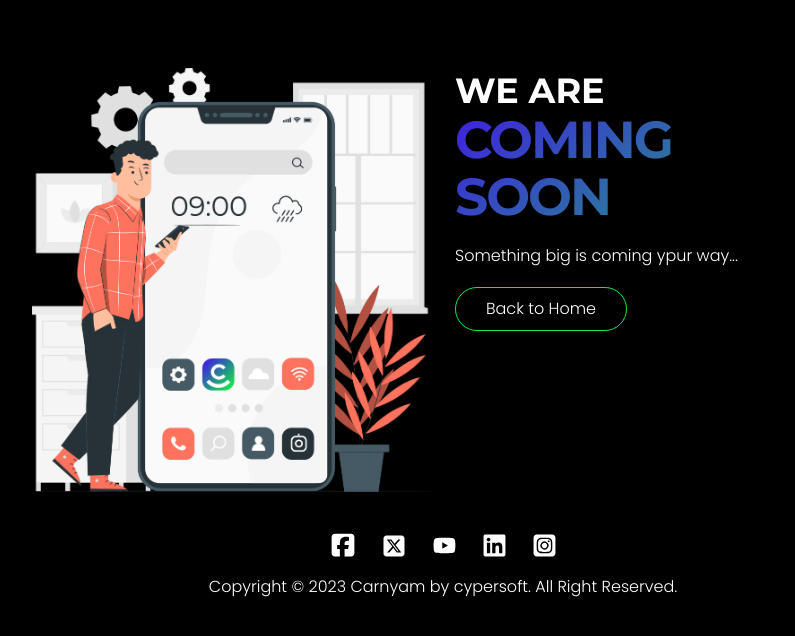
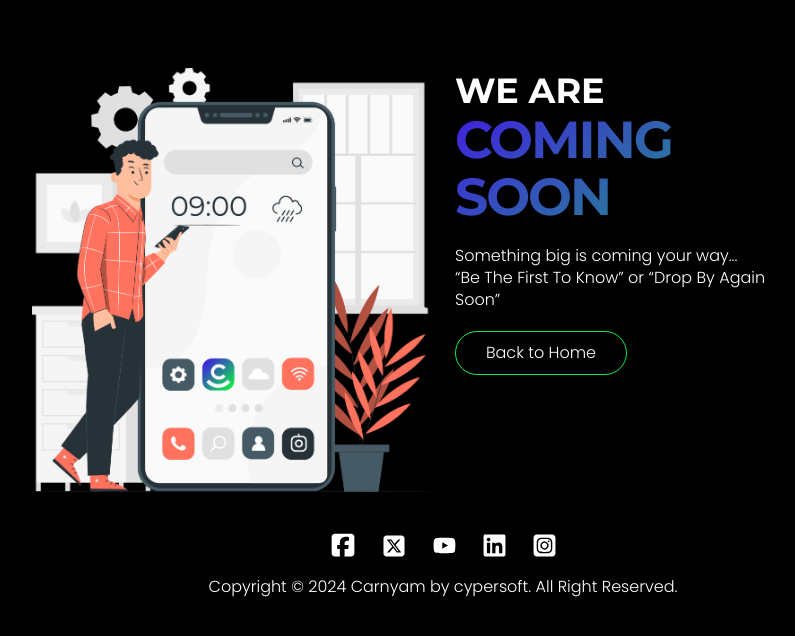
Before and after one commit to CypersoftGithub/Carnyam, a plain HTML site: page coming.html in a window 1280 px wide. Shown: the whole page, without its empty margins (197-992 px from the left). Drawn offline with Linux system fonts and the light colour scheme.

Commit message:
Update coming.html

```diff
--- a/coming.html
+++ b/coming.html
@@ -33,7 +33,7 @@
                         <div class="col-lg-6 col-md-6 d-flex flex-column align-items-md-start align-items-ms-center align-items-center text-md-start text-sm-center text-center" data-aos="fade-down">
                             <h3>WE ARE</h3>
                             <h2>COMING SOON</h2>
-                            <p>Something big is coming ypur way... </p>
+                            <p>Something big is coming your way... <br>“Be The First To Know” or “Drop By Again Soon”</p>
                             <a class="btn-hover1" href="index.html">Back to Home</a>
                         </div>
                     </div>
@@ -70,7 +70,7 @@
                                         d="M194.4 211.7a53.3 53.3 0 1 0 59.3 88.7 53.3 53.3 0 1 0 -59.3-88.7zm142.3-68.4c-5.2-5.2-11.5-9.3-18.4-12c-18.1-7.1-57.6-6.8-83.1-6.5c-4.1 0-7.9 .1-11.2 .1c-3.3 0-7.2 0-11.4-.1c-25.5-.3-64.8-.7-82.9 6.5c-6.9 2.7-13.1 6.8-18.4 12s-9.3 11.5-12 18.4c-7.1 18.1-6.7 57.7-6.5 83.2c0 4.1 .1 7.9 .1 11.1s0 7-.1 11.1c-.2 25.5-.6 65.1 6.5 83.2c2.7 6.9 6.8 13.1 12 18.4s11.5 9.3 18.4 12c18.1 7.1 57.6 6.8 83.1 6.5c4.1 0 7.9-.1 11.2-.1c3.3 0 7.2 0 11.4 .1c25.5 .3 64.8 .7 82.9-6.5c6.9-2.7 13.1-6.8 18.4-12s9.3-11.5 12-18.4c7.2-18 6.8-57.4 6.5-83c0-4.2-.1-8.1-.1-11.4s0-7.1 .1-11.4c.3-25.5 .7-64.9-6.5-83l0 0c-2.7-6.9-6.8-13.1-12-18.4zm-67.1 44.5A82 82 0 1 1 178.4 324.2a82 82 0 1 1 91.1-136.4zm29.2-1.3c-3.1-2.1-5.6-5.1-7.1-8.6s-1.8-7.3-1.1-11.1s2.6-7.1 5.2-9.8s6.1-4.5 9.8-5.2s7.6-.4 11.1 1.1s6.5 3.9 8.6 7s3.2 6.8 3.2 10.6c0 2.5-.5 5-1.4 7.3s-2.4 4.4-4.1 6.2s-3.9 3.2-6.2 4.2s-4.8 1.5-7.3 1.5l0 0c-3.8 0-7.5-1.1-10.6-3.2zM448 96c0-35.3-28.7-64-64-64H64C28.7 32 0 60.7 0 96V416c0 35.3 28.7 64 64 64H384c35.3 0 64-28.7 64-64V96zM357 389c-18.7 18.7-41.4 24.6-67 25.9c-26.4 1.5-105.6 1.5-132 0c-25.6-1.3-48.3-7.2-67-25.9s-24.6-41.4-25.8-67c-1.5-26.4-1.5-105.6 0-132c1.3-25.6 7.1-48.3 25.8-67s41.5-24.6 67-25.8c26.4-1.5 105.6-1.5 132 0c25.6 1.3 48.3 7.1 67 25.8s24.6 41.4 25.8 67c1.5 26.3 1.5 105.4 0 131.9c-1.3 25.6-7.1 48.3-25.8 67z" />
                                 </svg></a>
                             </div>
-                <p class="text-center ps-1 pe-1">Copyright © 2023 Carnyam by cypersoft. All Right Reserved.</p>
+                <p class="text-center ps-1 pe-1">Copyright © 2024 Carnyam by cypersoft. All Right Reserved.</p>
             </div>
              <!-- ======== End of 11.2. Coming footer section ======== -->
         </div>
```
